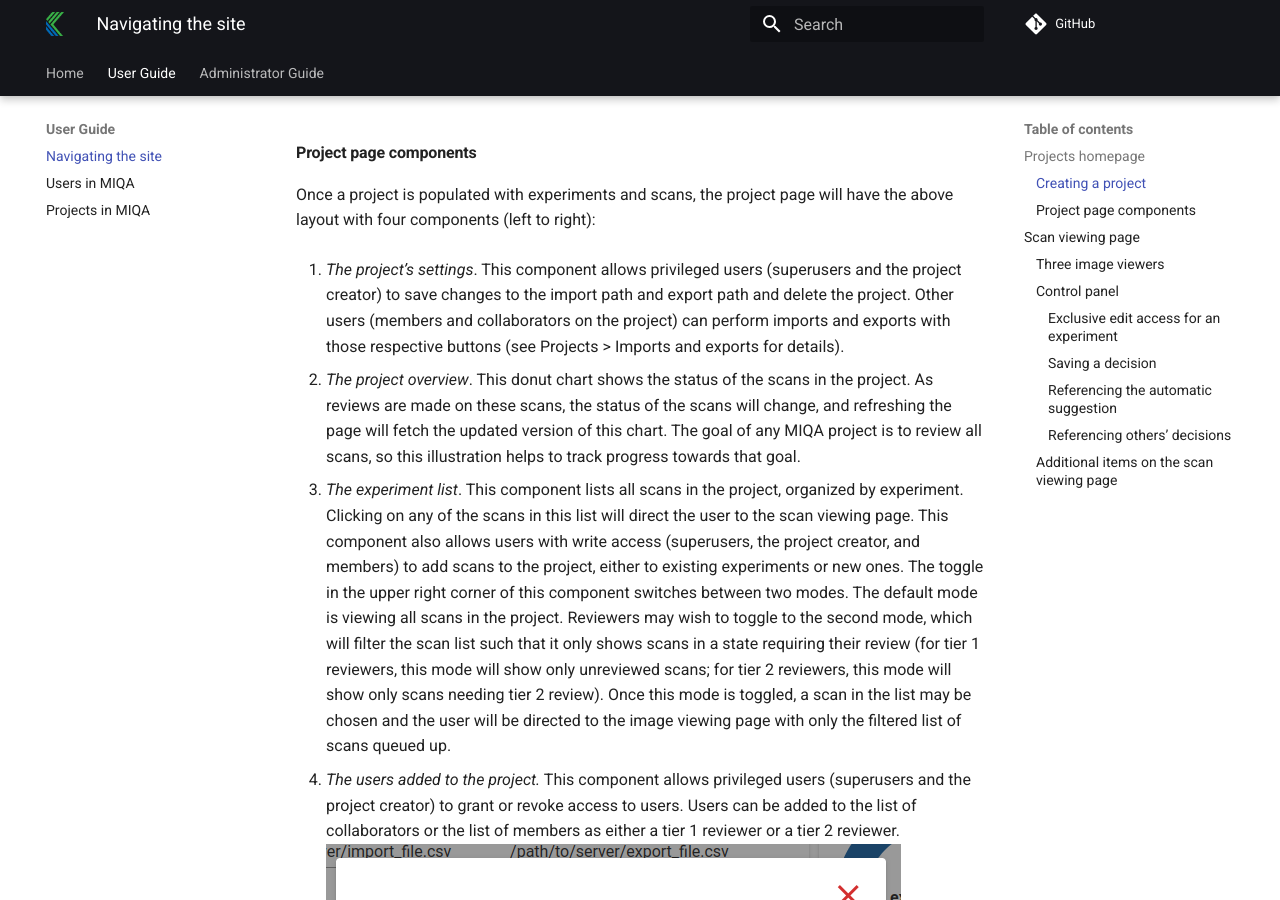
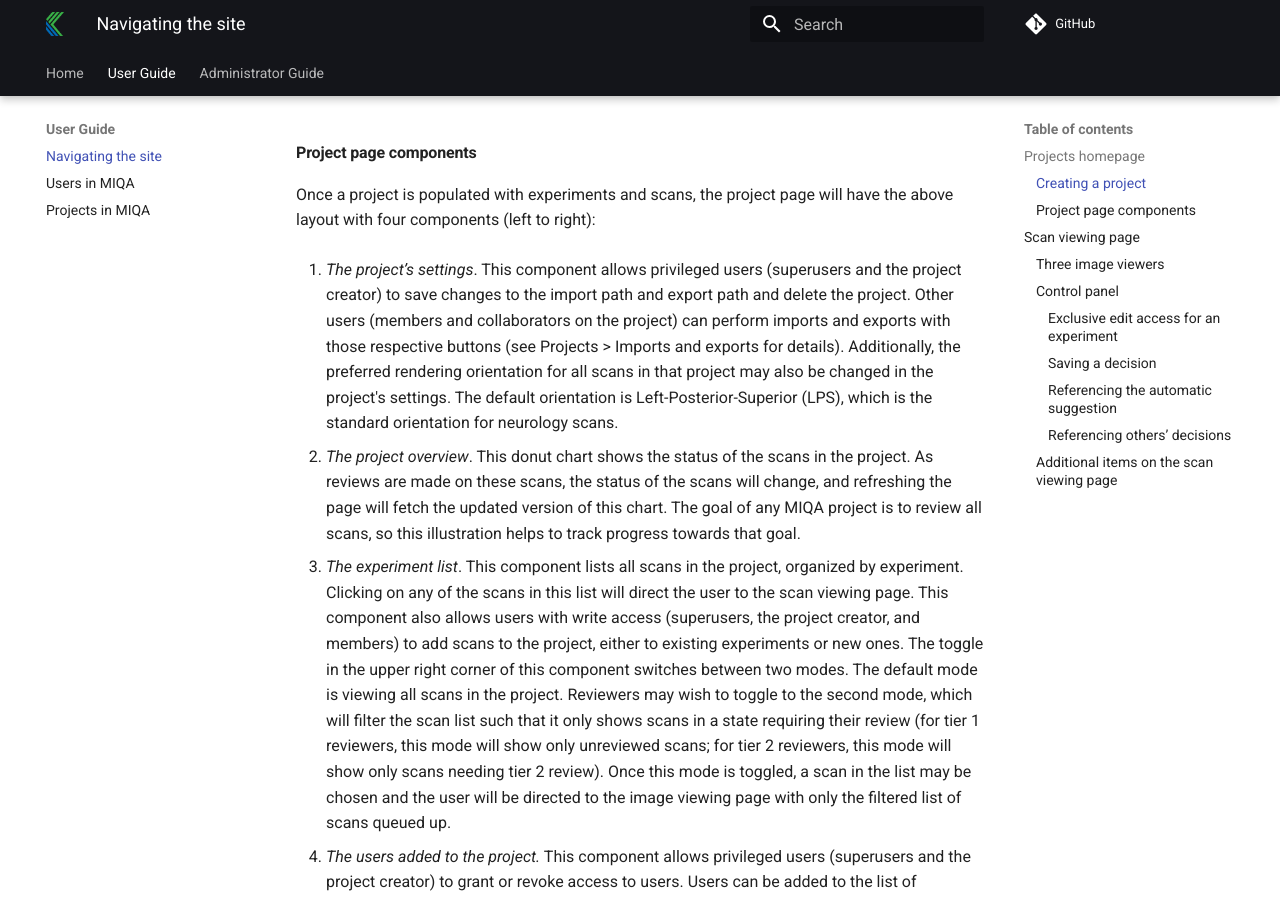
Before and after one commit to OpenImaging/miqa, an MkDocs documentation site: the page built from docs/site.md, in a window 1280 px wide and 900 px high, scrolled down 1796 px. Built offline with MkDocs 1.6.1 and Material for MkDocs 9.7.7, drawn with Linux system fonts in a browser that asks for light colours; comment, search, counter and statistics services are not loaded.

Commit message:
Add project scan orientation to docs

```diff
--- a/docs/site.md
+++ b/docs/site.md
@@ -13,7 +13,7 @@ Once a project is populated with experiments and scans, the project page will ha
 
 
 
-1.  *The project’s settings*. This component allows privileged users (superusers and the project creator) to save changes to the import path and export path and delete the project. Other users (members and collaborators on the project) can perform imports and exports with those respective buttons (see Projects > Imports and exports for details).
+1.  *The project’s settings*. This component allows privileged users (superusers and the project creator) to save changes to the import path and export path and delete the project. Other users (members and collaborators on the project) can perform imports and exports with those respective buttons (see Projects > Imports and exports for details). Additionally, the preferred rendering orientation for all scans in that project may also be changed in the project's settings. The default orientation is Left-Posterior-Superior (LPS), which is the standard orientation for neurology scans.
 
 2.  *The project overview*. This donut chart shows the status of the scans in the project. As reviews are made on these scans, the status of the scans will change, and refreshing the page will fetch the updated version of this chart. The goal of any MIQA project is to review all scans, so this illustration helps to track progress towards that goal.
 
```
